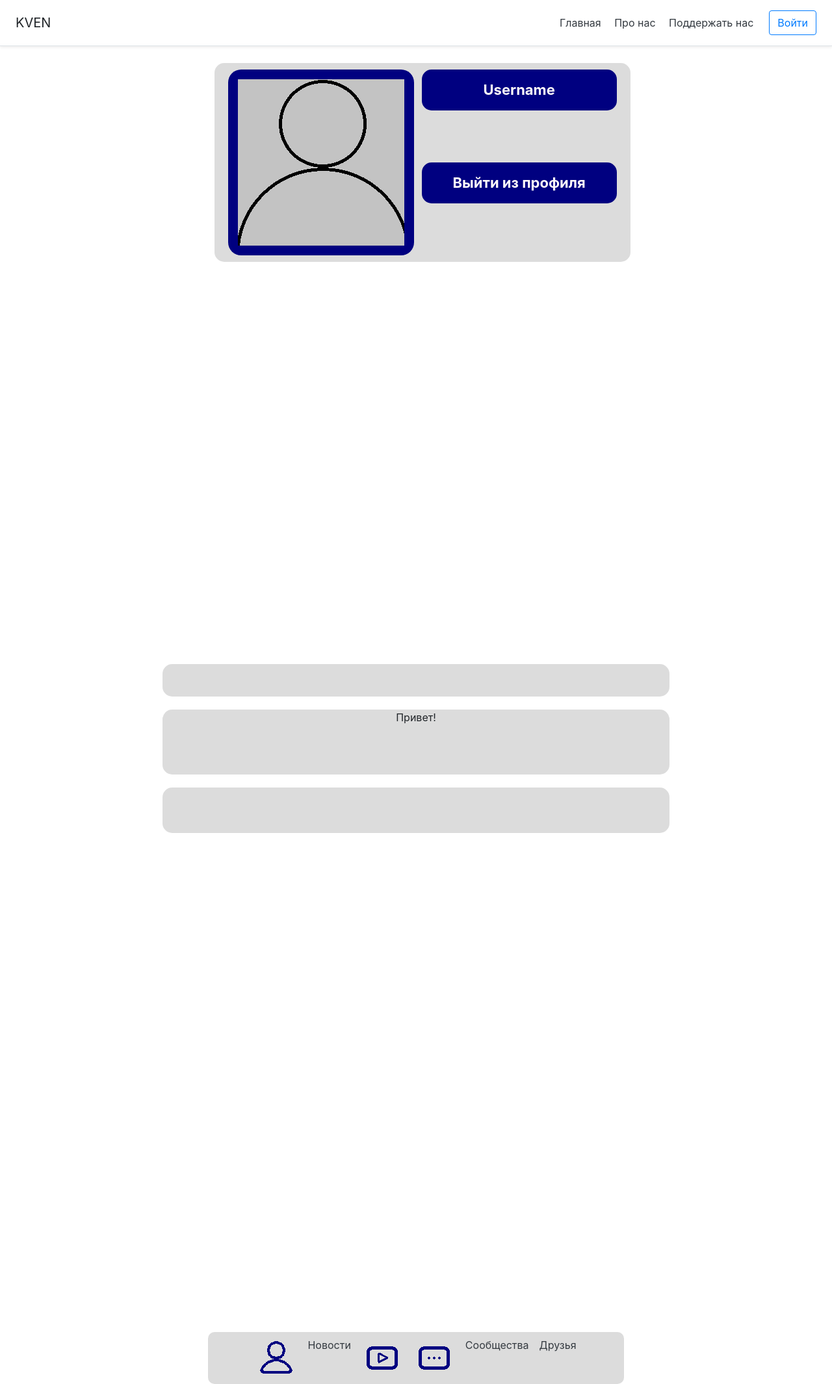
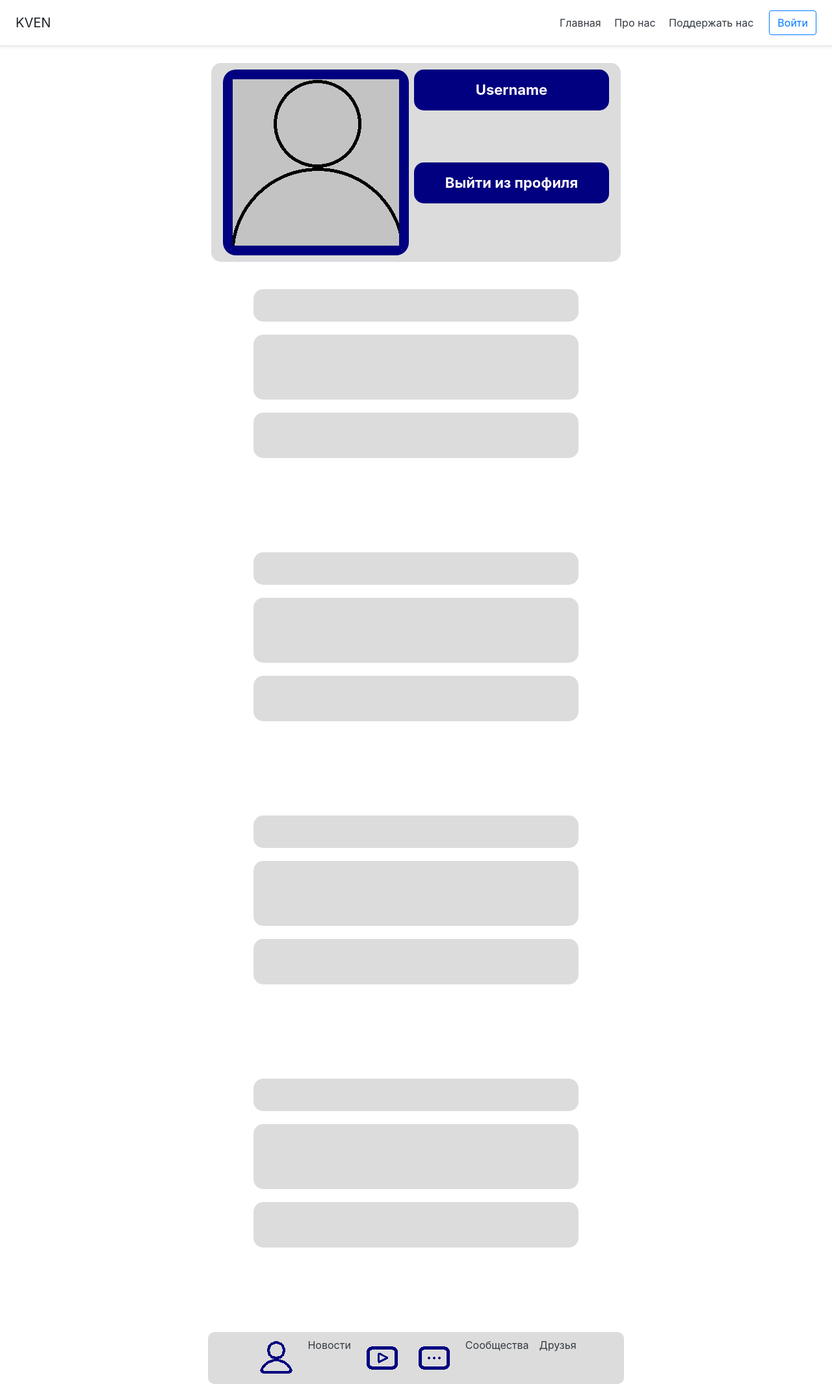
Before and after one commit to EliseyAg/kven-server, a Flask app: page /profile in a window 1280 px wide. Shown: the whole page at 65% size. Run offline with Flask 3, Linux system fonts and the light colour scheme; some libraries are stand-ins or nearby versions.

Commit message:
Finalizing post design

```diff
--- a/static/css/styles.css
+++ b/static/css/styles.css
@@ -1,12 +1,12 @@
 body {
-
+  overflow: hidden;
 }
 
 .navmenu__outer {
     display: flex;
     align-items: center;
     justify-content: center;
-    position: absolute;
+    position: fixed;
 
     bottom: 0;
     height: 80px;
@@ -270,28 +270,29 @@ body {
     color: #000000;
 }
 
-.centred-container {
+.fixed-container {
     display: flex;
-    width: 100%;
-    height: 100%;
-    justify-content: flex-center;
-    align-items: center;
+
     position: fixed;
 }
 
+.centred-container {
+    display: flex;
+
+    overflow-y: hidden;
+    flex-direction: column;
+}
+
 .profile__outer {
+    flex: 1;
     display: flex;
-    position: absolute;
-    margin: 10px;
-    top: 0px;
-    width: 100%;
-    justify-content: flex-center;
-    align-items: center;
 }
 
 .profile__inner {
     flex: 1;
     display: flex;
+    margin: 10px;
+
     flex-direction: row;
     justify-content: flex-start;
 }
@@ -377,24 +378,52 @@ body {
     flex: 1;
 }
 
-.posts_space {
+.posts__space__outer {
     flex: 1;
-    min-width: 800px;
+}
+
+.posts__space__inner {
+    flex: 1;
+    display: flex;
+
+    margin-top: 20px;
+
+    flex-direction: row;
+    justify-content: flex-start;
+    align-items: center;
+}
+
+.posts__space__scroll {
+    display: flex;
+
+    position: fixed;
+    width: 50%;
+    transform: translateX(50%);
+    justify-content: flex-start;
+    align-items: center;
+    height: calc(100% - 510px);
+    bottom: 100px;
 
     flex-direction: column;
-    justify-content: flex-center;
     align-items: center;
-
     overflow-y:scroll;
 }
 
+.post {
+
+}
+
 .post__outer {
+    flex: 1;
     display: flex;
 }
 
-post__inner {
+.post__inner {
     flex: 1;
     display: flex;
+
+    margin: 25px;
+    margin-bottom: 100px;
     justify-content: flex-center;
 }
 
@@ -420,6 +449,7 @@ post__inner {
     display: flex;
 
     min-height: 50px;
+    min-width: 500px;
     background-color: #DCDCDC;
     border-radius: 15px;
 
@@ -442,6 +472,7 @@ post__inner {
     display: flex;
 
     min-height: 100px;
+    min-width: 500px;
     background-color: #DCDCDC;
     border-radius: 15px;
 
@@ -465,6 +496,7 @@ post__inner {
     display: flex;
 
     min-height: 70px;
+    min-width: 500px;
     background-color: #DCDCDC;
     border-radius: 15px;
 
--- a/templates/profile.html
+++ b/templates/profile.html
@@ -37,7 +37,11 @@
         </div>
     </div>
     <div class="universal_spacer"></div>
-    <div class="posts_space">
+    <div class="posts__space__outer">
+        <div class="posts__space__inner">
+            <div class="universal_spacer"></div>
+            <div class="posts__space__scroll">
+                <div class="post">
                     <div class="post__outer">
                     <div class="post__inner">
                         <div class="post__sender__outer">
@@ -51,7 +55,7 @@
                         <div class="post__body__outer">
                             <div class="post__body__inner">
                                 <div class="post__body__bubble">
-                            <p>Привет!</p>
+
                                 </div>
                             </div>
                         </div>
@@ -66,6 +70,96 @@
                     </div>
                 </div>
                 </div>
+                <div class="post">
+                    <div class="post__outer">
+                    <div class="post__inner">
+                        <div class="post__sender__outer">
+                            <div class="post__sender__inner">
+                                <div class="post__sender__bubble">
+
+                                </div>
+                            </div>
+                        </div>
+                        <div class="universal_spacer"></div>
+                        <div class="post__body__outer">
+                            <div class="post__body__inner">
+                                <div class="post__body__bubble">
+
+                                </div>
+                            </div>
+                        </div>
+                        <div class="universal_spacer"></div>
+                        <div class="post__footer__outer">
+                            <div class="post__footer__inner">
+                                <div class="post__footer__bubble">
+
+                                </div>
+                            </div>
+                        </div>
+                    </div>
+                </div>
+                </div>
+                <div class="post">
+                    <div class="post__outer">
+                    <div class="post__inner">
+                        <div class="post__sender__outer">
+                            <div class="post__sender__inner">
+                                <div class="post__sender__bubble">
+
+                                </div>
+                            </div>
+                        </div>
+                        <div class="universal_spacer"></div>
+                        <div class="post__body__outer">
+                            <div class="post__body__inner">
+                                <div class="post__body__bubble">
+
+                                </div>
+                            </div>
+                        </div>
+                        <div class="universal_spacer"></div>
+                        <div class="post__footer__outer">
+                            <div class="post__footer__inner">
+                                <div class="post__footer__bubble">
+
+                                </div>
+                            </div>
+                        </div>
+                    </div>
+                </div>
+                </div>
+                <div class="post">
+                    <div class="post__outer">
+                    <div class="post__inner">
+                        <div class="post__sender__outer">
+                            <div class="post__sender__inner">
+                                <div class="post__sender__bubble">
+
+                                </div>
+                            </div>
+                        </div>
+                        <div class="universal_spacer"></div>
+                        <div class="post__body__outer">
+                            <div class="post__body__inner">
+                                <div class="post__body__bubble">
+
+                                </div>
+                            </div>
+                        </div>
+                        <div class="universal_spacer"></div>
+                        <div class="post__footer__outer">
+                            <div class="post__footer__inner">
+                                <div class="post__footer__bubble">
+
+                                </div>
+                            </div>
+                        </div>
+                    </div>
+                </div>
+                </div>
+            </div>
             <div class="universal_spacer"></div>
         </div>
+    </div>
+</div>
 {% endblock %}
```
Also changed, not shown: dbase.db. Lines whose indentation alone changed are shown as unchanged.
